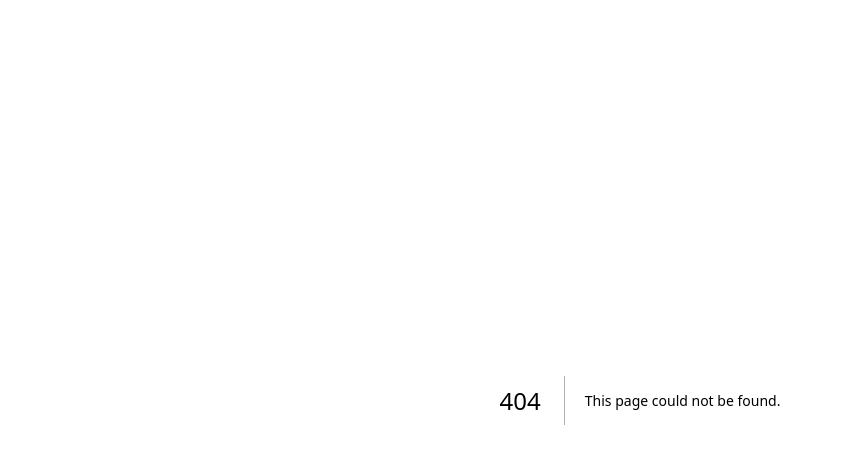
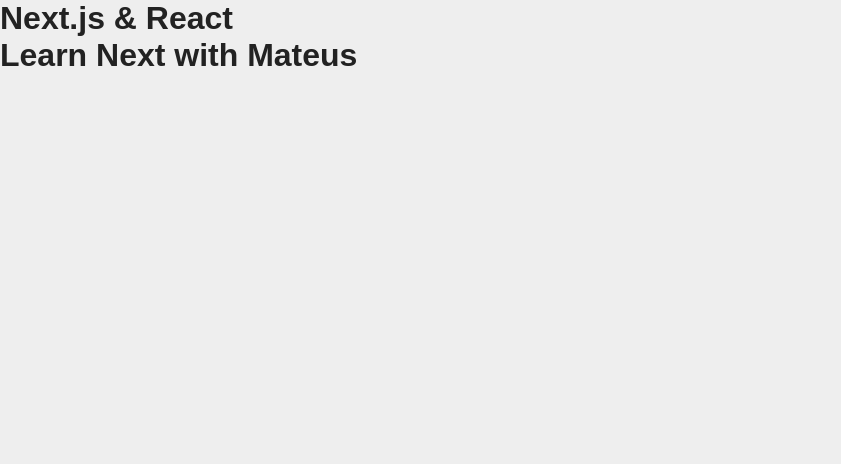
Before and after one commit to MateusBU/User_Register_with_DB, a Next.js app in the folder user_register/: page /example in a window 1280 px wide. Before the commit this address had no page. Shown: the top 464 px of the page, without its empty margins (0-841 px from the left). Built offline with nearby package versions, Linux system fonts and the light colour scheme.

Commit message:
Components properties. Send props from an element to a function.

```diff
--- /dev/null
+++ b/user_register/src/app/example/page.jsx
@@ -0,0 +1,11 @@
+import Header from "@/components/Header"
+export default function Example(){
+    // in one function cant return two or more elements
+    //around div or empty element
+    return(
+        <>
+            <Header title="Next.js & React" name="xyz" age={32} isNice={true}/>
+            <Header title="Learn Next with Mateus"/>
+        </>
+    )
+}
--- /dev/null
+++ b/user_register/src/components/Header.jsx
@@ -0,0 +1,11 @@
+export default function Header(props){
+    //props are read only
+
+    // console.log(props);
+    // console.log(props.title);
+    return(
+        <header>
+            <h1>{props.title}</h1>
+        </header>
+    )
+}
```
